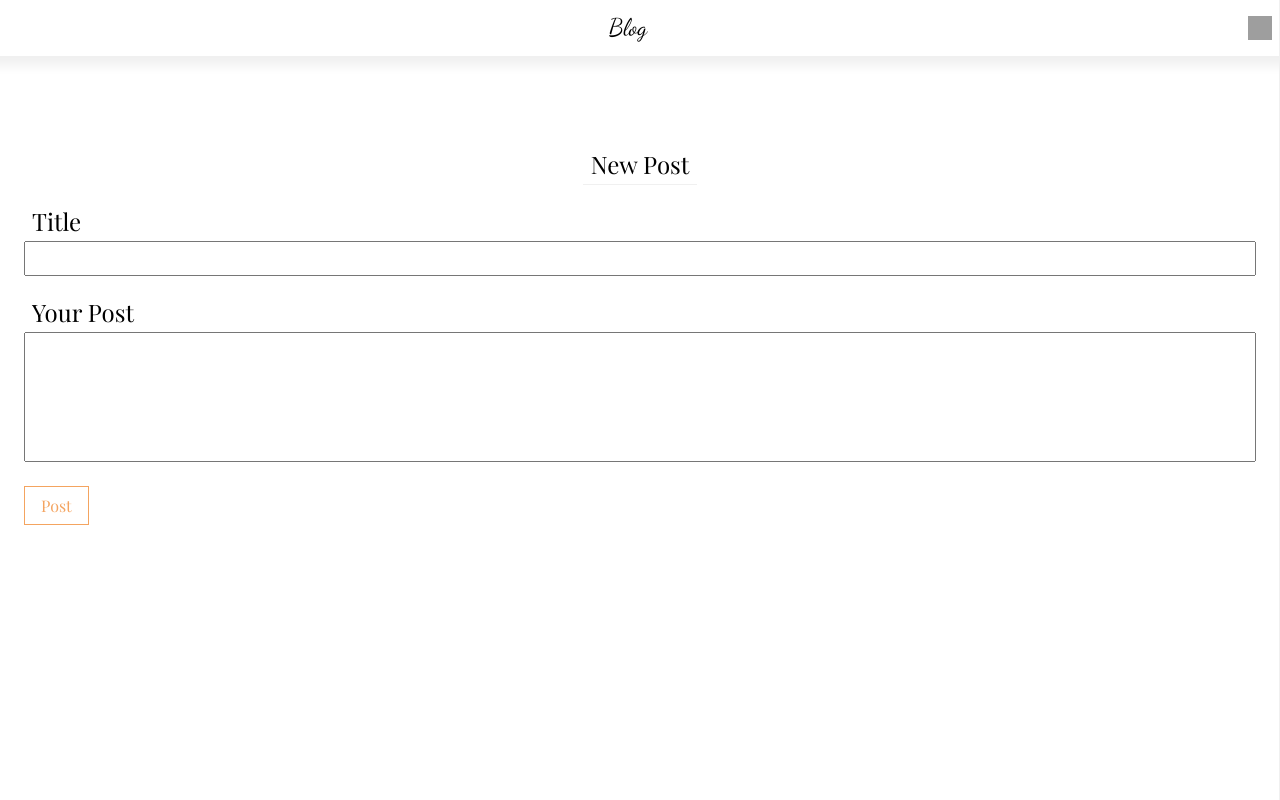
After one commit to Code-Institute-Submissions/blog-1, a Flask app: template blog/templates/posts/create_post.html in a window 1280 px wide. The commit adds this page. Run offline with Flask 2, Linux system fonts and the light colour scheme; the template is opened without the code that fills it: values that come from a table or form of the project are taken from there, others are empty; grey boxes are pictures that could not be loaded.

Commit message:
Created system to create posts.

```diff
--- a/blog/__init__.py
+++ b/blog/__init__.py
@@ -11,6 +11,7 @@ login_manager = LoginManager()
 def create_app(config_class=Config):
     from blog.main.routes import main
     from blog.users.routes import users
+    from blog.posts.routes import posts
 
     app = Flask(__name__)
     app.config.from_object(Config)
@@ -21,5 +22,6 @@ def create_app(config_class=Config):
 
     app.register_blueprint(main)
     app.register_blueprint(users)
+    app.register_blueprint(posts)
 
     return app
--- a/blog/main/routes.py
+++ b/blog/main/routes.py
@@ -1,8 +1,10 @@
 from flask import Blueprint, render_template
+from blog.models import Post
 
 main = Blueprint("main", __name__)
 
 @main.route("/")
 @main.route("/home")
 def home():
-    return render_template("main/home.html")
+    posts = Post.objects()
+    return render_template("main/home.html", posts=posts)
--- /dev/null
+++ b/blog/posts/forms.py
@@ -0,0 +1,15 @@
+from flask_wtf import FlaskForm
+from wtforms import StringField, TextAreaField, SubmitField
+from wtforms.validators import DataRequired, Length
+
+# Post creation form with data validation.
+class CreatePostForm(FlaskForm):
+    title = StringField(
+        "Title",
+        validators=[DataRequired(), Length(min=5, max=32)]
+    )
+    content = TextAreaField(
+        "Your Post",
+        validators=[DataRequired(), Length(min=5, max=255)]
+    )
+    submit = SubmitField("Post")
--- a/blog/static/styles/form.css
+++ b/blog/static/styles/form.css
@@ -37,3 +37,8 @@
 .form-message a {
     color: #F4A460;
 }
+
+.form-textarea {
+    height: 7rem;
+    resize: none;
+}
--- a/blog/static/styles/main.css
+++ b/blog/static/styles/main.css
@@ -22,7 +22,10 @@ body {
 }
 
 .flash-message {
+    display: flex;
+    flex-direction: column;
     min-height: 5rem;
+    justify-content: center;
 }
 
 .btn {
--- a/blog/static/styles/post.css
+++ b/blog/static/styles/post.css
@@ -16,6 +16,7 @@
 .post-profile-pic {
     width: 64px;
     height: 64px;
+    border-radius: 50%;
 }
 
 .post-info {
--- a/blog/templates/layout.html
+++ b/blog/templates/layout.html
@@ -43,6 +43,7 @@
     <ul class="nav padding">
       {% if current_user.is_authenticated %}
       <li class="nav-item padding margin"><a href="{{ url_for('main.home') }}">Home</a></li>
+      <li class="nav-item padding margin"><a href="{{ url_for('posts.create_post') }}">New Post</a></li>
       <li class="nav-item padding margin"><a href="{{ url_for('users.account') }}">Account</a></li>
       <li class="nav-item padding margin"><a href="{{ url_for('users.logout') }}">Logout</a></li>
       {% else %}
--- /dev/null
+++ b/blog/templates/posts/create_post.html
@@ -0,0 +1,44 @@
+{% extends "layout.html" %}
+
+{% block content %}
+<!-- Create Post Form -->
+<div class="form padding">
+    <form method="POST" action="">
+        {{ form.hidden_tag() }}
+        <fieldset class="padding">
+            <legend class="form-legend border-bottom padding">New Post</legend>
+            <div class="form-fieldgroup padding">
+                {{ form.title.label(class="form-field-label padding") }}
+                <!-- Displat any errors occured during data validation. -->
+                {% if form.title.errors %}
+                {{ form.title(class="form-field-error padding") }}
+                <div class="form-error">
+                    {% for error in form.title.errors %}
+                    <span class="form-error-message">{{ error }}</span>
+                    {% endfor %}
+                </div>
+                {% else %}
+                {{ form.title(class="form-field padding")}}
+                {% endif %}
+            </div>
+            <div class="form-fieldgroup padding">
+                {{ form.content.label(class="form-field-label padding") }}
+                <!-- Displat any errors occured during data validation. -->
+                {% if form.content.errors %}
+                {{ form.content(class="form-field-error form-textarea padding") }}
+                <div class="form-error">
+                    {% for error in form.content.errors %}
+                    <span class="form-error-message">{{ error }}</span>
+                    {% endfor %}
+                </div>
+                {% else %}
+                {{ form.content(class="form-field form-textarea padding")}}
+                {% endif %}
+            </div>
+        </fieldset>
+        <div>
+            {{ form.submit(class="form-button btn")}}
+        </div>
+    </form>
+</div>
+{% endblock content %}
```
Also changed, not shown: blog/models.py (+9 -0 lines), blog/posts/routes.py (added, +25 -0 lines), blog/templates/main/home.html (+6 -22 lines), blog/posts/__init__.py (added), blog/static/profile_pics/09db7ec666456bbf.jpg (added), blog/static/profile_pics/5e9ede9d455a0540.png (deleted), blog/static/profile_pics/90470647fad0e064.jpg (added), blog/static/profile_pics/df55d15a0e3fce35.jpg (deleted).
